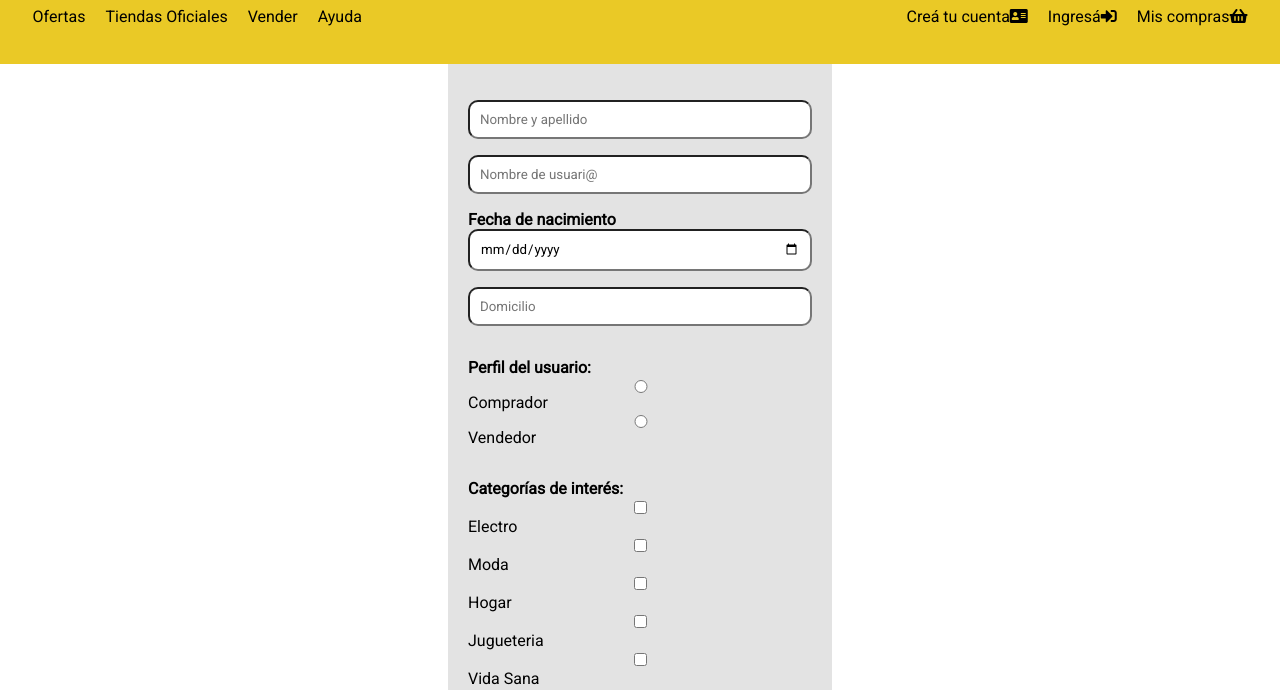
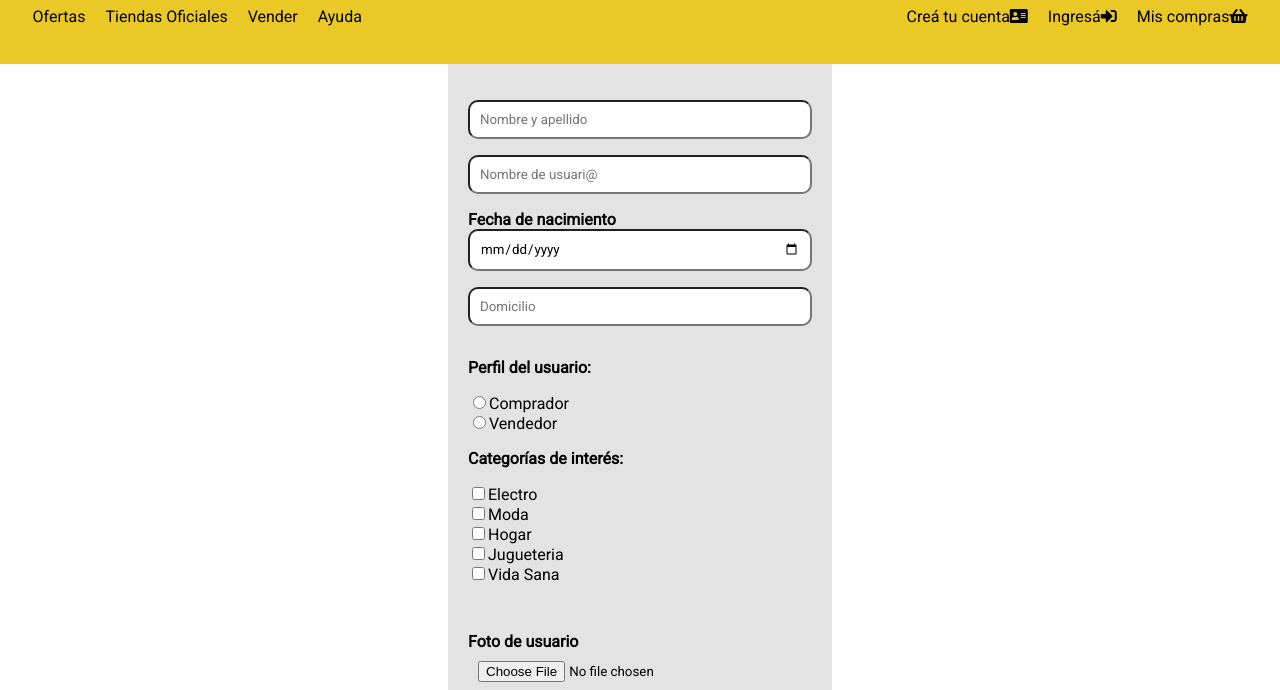
Before and after one commit to leandro12N/Mercado-Liebre, a website: page views/registro.html in a window 1280 px wide. Shown: the part 110-800 px from the top of the page. Drawn offline with Linux system fonts and the light colour scheme; a web font is replaced by a local one.

Commit message:
arregle los radio y checkbox con div para que esten alineados

```diff
--- a/views/registro.html
+++ b/views/registro.html
@@ -63,17 +63,31 @@
         <p>
             <label for="Perfil del usuario"><b>Perfil del usuario:</b></label>
             <br>
+        <div>
             <input type="radio" name="utilidad" value="Comprar"><label>Comprador</label>
+        </div>
+        <div>
             <input type="radio" name="utilidad" value="Vender"><label>Vendedor</label>
-        </p>
+        </div>
+
         <p>
             <label for="Categorías de interés"><b>Categorías de interés:</b></label>
             <br>
-            <input type="checkbox" name="Categoria" value="Electro"><label>Electro</label>
-            <input type="checkbox" name="Categoria" value="Moda"><label>Moda</label>
-            <input type="checkbox" name="Categoria" value="Hogar"><label>Hogar</label>
-            <input type="checkbox" name="Categoria" value="Jugueteria"><label>Jugueteria</label>
-            <input type="checkbox" name="Categoria" value="Vida Sana"><label>Vida Sana</label>
+        <div>
+            <input type="checkbox" name="Categoria" value="Electro"><label for="Electro">Electro</label>
+        </div>
+        <div>
+            <input type="checkbox" name="Categoria" value="Moda"><label for="Moda">Moda</label>
+        </div>
+        <div>
+            <input type="checkbox" name="Categoria" value="Hogar"><label for="Hogar">Hogar</label>
+        </div>
+        <div>
+            <input type="checkbox" name="Categoria" value="Jugueteria"><label for="Jugueteria">Jugueteria</label>
+        </div>
+        <div>
+            <input type="checkbox" name="Categoria" value="Vida Sana"><label for="Vida Sana">Vida Sana</label>
+        </div>
         </p>
     </div>
         <p>
```
